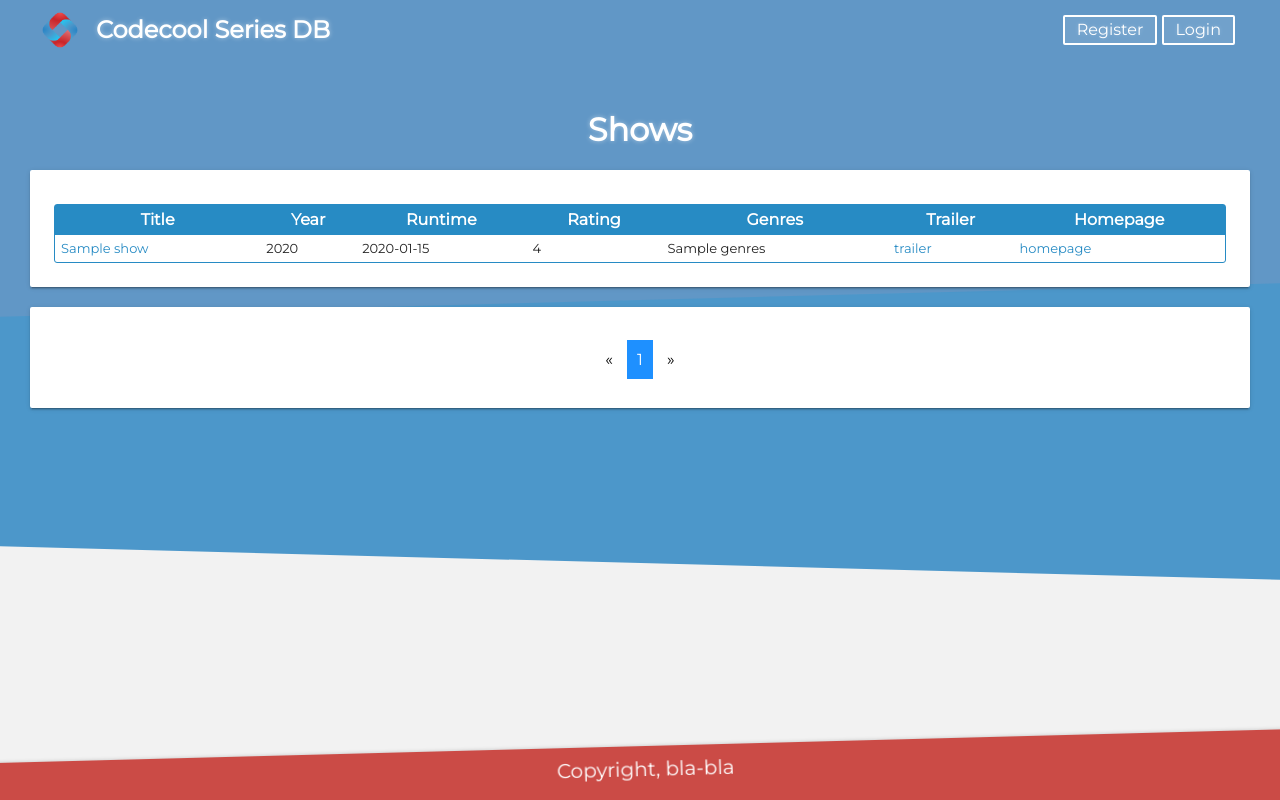
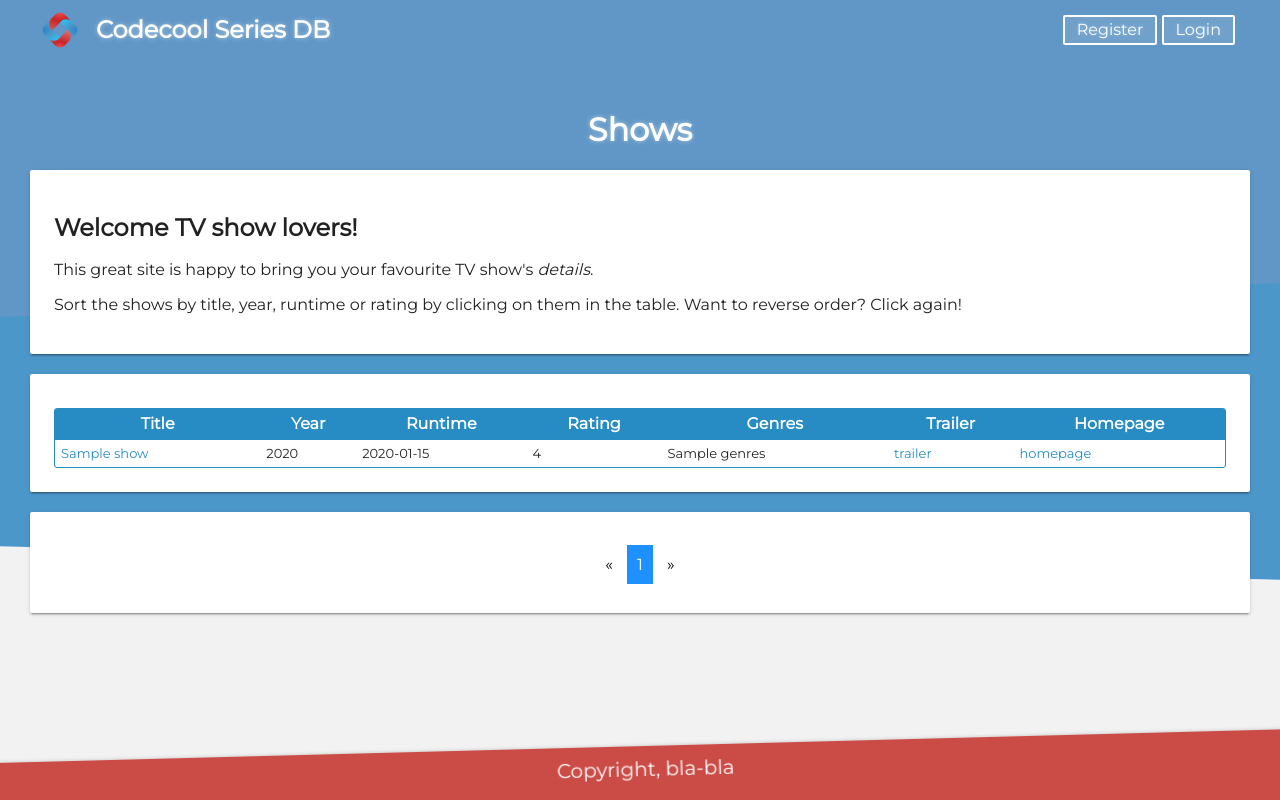
Before and after one commit to evaszalai/tv-series, a Flask app: page /shows/most-rated/1/1/1 in a window 1280 px wide. Run offline with Flask 2, Linux system fonts and the light colour scheme; a database or web service that is not in the repository returns one stand-in record (values such as "Sample title"); some libraries are stand-ins or nearby versions.

Commit message:
feat: list all shows on root url with welcome text

```diff
--- a/main.py
+++ b/main.py
@@ -9,8 +9,7 @@ app = Flask('codecool_series')
 
 @app.route('/')
 def index():
-    shows = queries.get_shows()
-    return render_template('index.html', shows=shows)
+    return redirect('/shows/most-rated/1/rating/DESC')
 
 
 @app.route('/show-trailer')
--- a/templates/most_rated.html
+++ b/templates/most_rated.html
@@ -4,6 +4,11 @@
 {% block styling %} <link rel="stylesheet" href="{{ url_for('static', filename='style/pagination.css') }}"> {% endblock %}
 {% block main_title %} Shows {% endblock %}
 {% block content %}
+    <div class="card">
+            <h2>Welcome TV show lovers!</h2>
+            <p>This great site is happy to bring you your favourite TV show's <i>details</i>.</p>
+            <p>Sort the shows by title, year, runtime or rating by clicking on them in the table. Want to reverse order? Click again!</p>
+        </div>
 <div class="card">
 <table>
 <thead>
```
